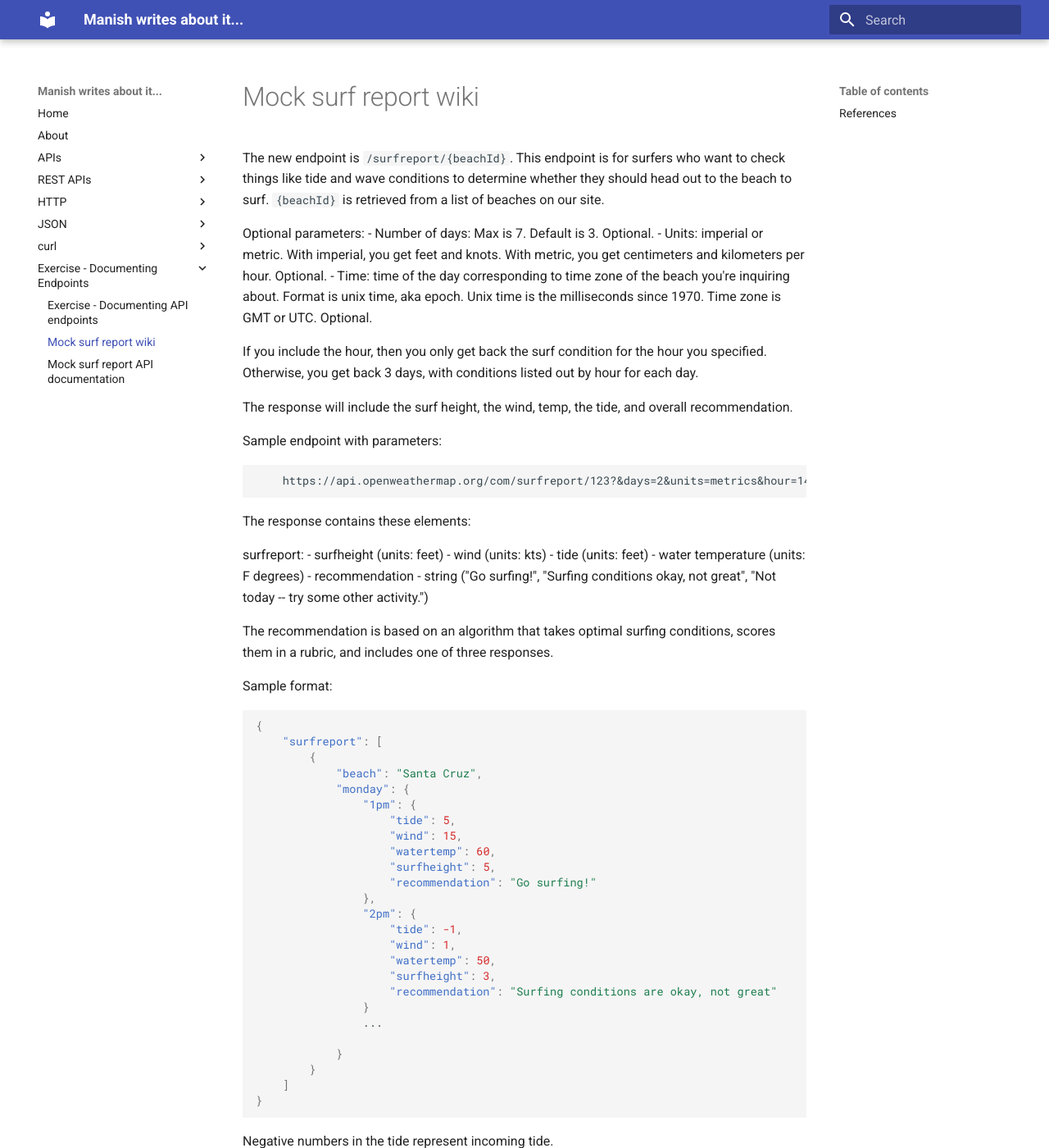
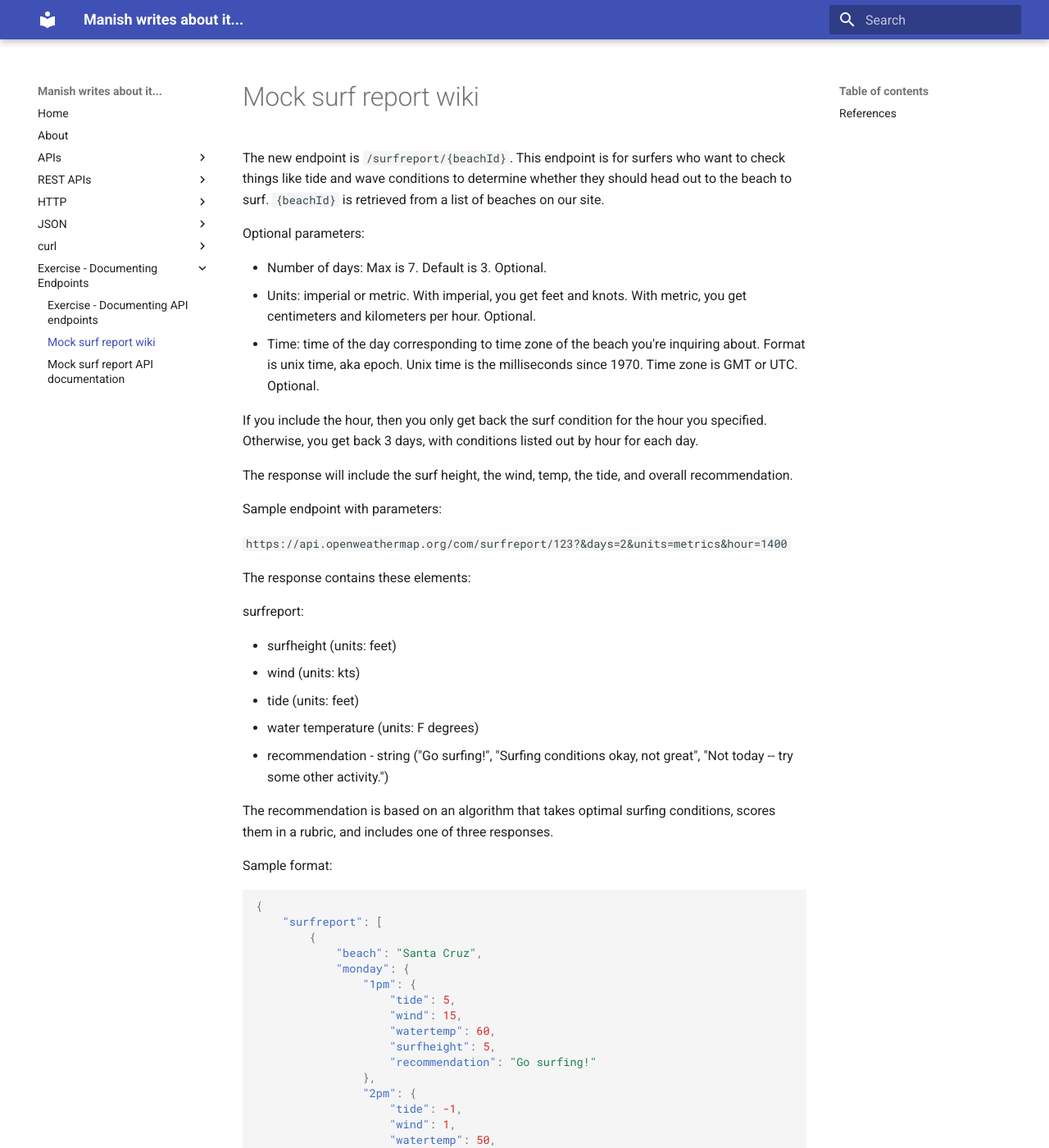
Before and after one commit to savvystrider/savvystrider.github.io, an MkDocs documentation site: the page built from docs/mock-surf-report-wiki.md, in a window 1280 px wide and 1400 px high. Shown: the whole window at 82% size. Built offline with MkDocs 1.6.1 and Material for MkDocs 9.7.7, drawn with Linux system fonts in a browser that asks for light colours.

```diff
--- a/docs/mock-surf-report-wiki.md
+++ b/docs/mock-surf-report-wiki.md
@@ -1,6 +1,7 @@
 The new endpoint is `/surfreport/{beachId}`. This endpoint is for surfers who want to check things like tide and wave conditions to determine whether they should head out to the beach to surf. `{beachId}` is retrieved from a list of beaches on our site.
 
 Optional parameters:
+
 - Number of days: Max is 7. Default is 3. Optional.
 - Units: imperial or metric. With imperial, you get feet and knots. With metric, you get centimeters and kilometers per hour. Optional.
 - Time: time of the day corresponding to time zone of the beach you're inquiring about. Format is unix time, aka epoch. Unix time is the milliseconds since 1970. Time zone is GMT or UTC. Optional.
@@ -11,11 +12,12 @@ The response will include the surf height, the wind, temp, the tide, and overall
 
 Sample endpoint with parameters:
 
-        https://api.openweathermap.org/com/surfreport/123?&days=2&units=metrics&hour=1400
+`https://api.openweathermap.org/com/surfreport/123?&days=2&units=metrics&hour=1400`
 
 The response contains these elements:
 
 surfreport:
+
 - surfheight (units: feet)
 - wind (units: kts)
 - tide (units: feet)
```
